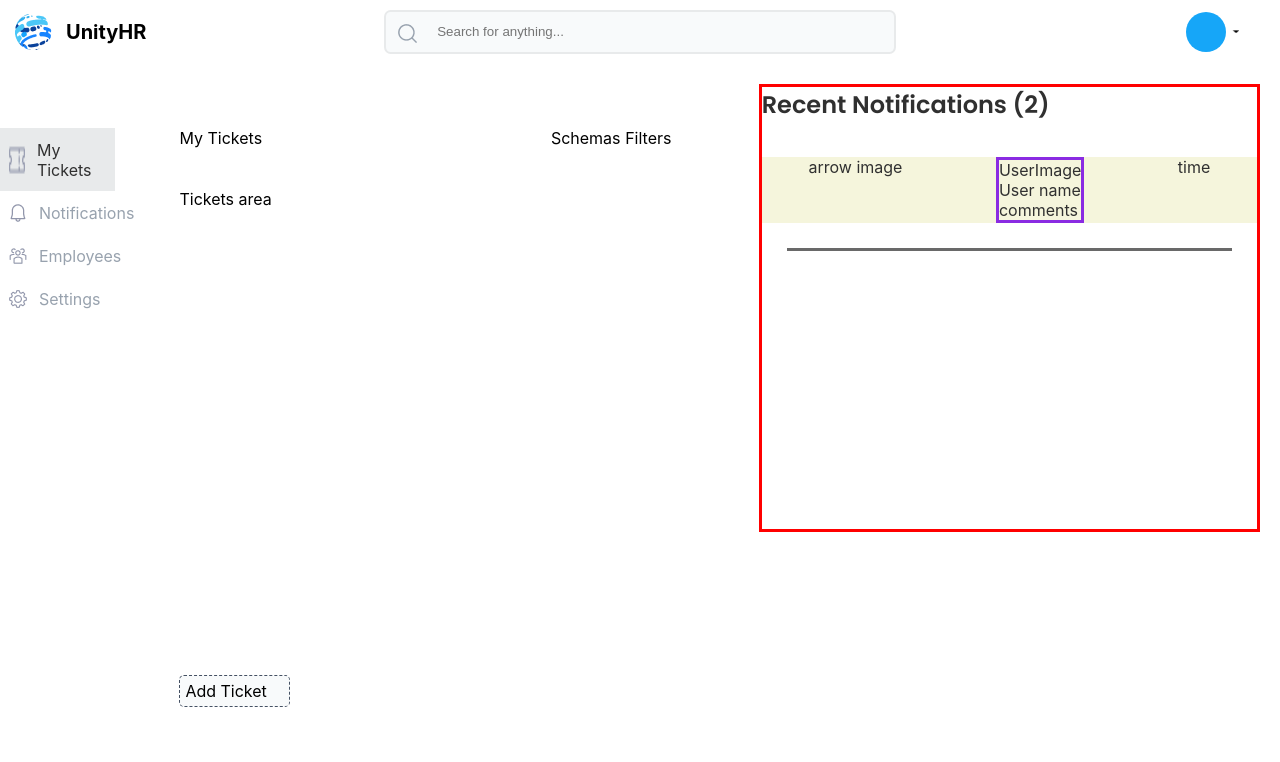
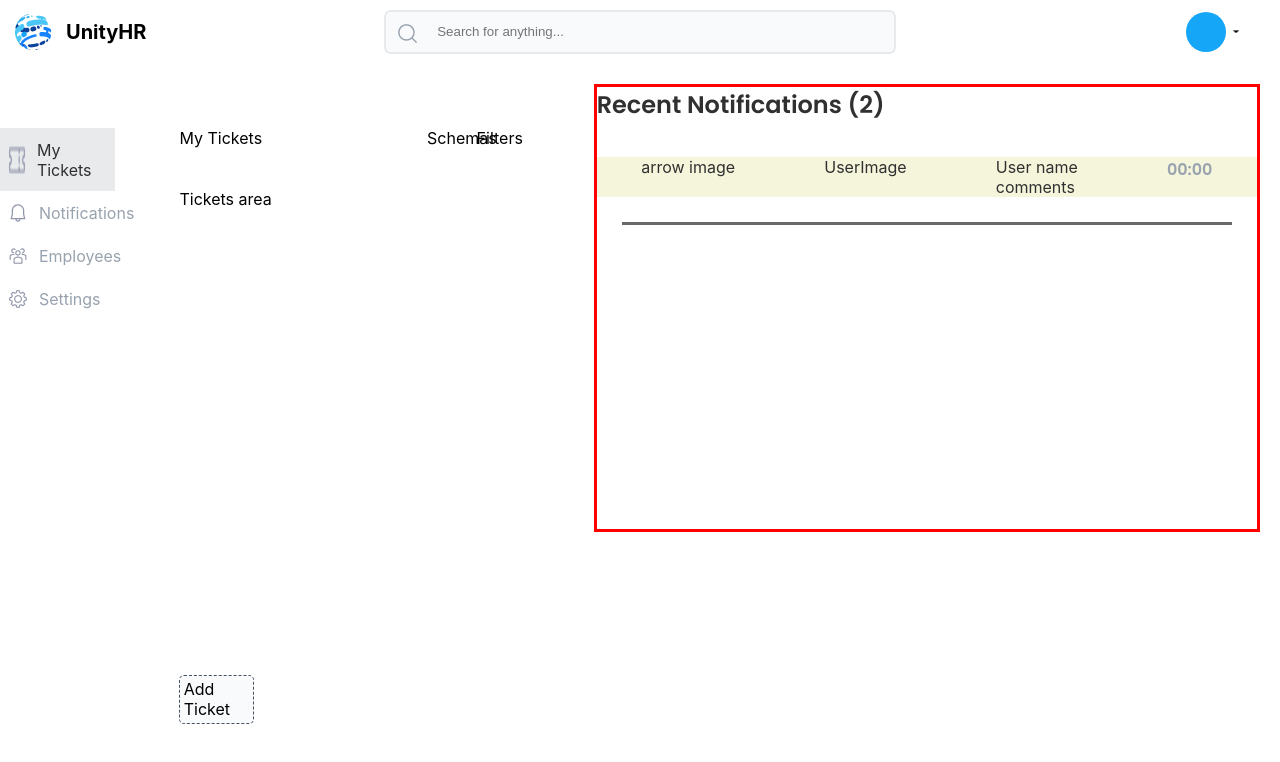
Before and after one commit to nology-tech/march-unityhr, a React (Create React App) app: page /dashboard in a window 1280 px wide. Shown: the top 762 px of the page. Built offline with nearby package versions, Linux system fonts and the light colour scheme.

Commit message:
styling finished

```diff
--- a/src/components/Notification/Notification.jsx
+++ b/src/components/Notification/Notification.jsx
@@ -3,20 +3,28 @@ import React from "react";
 
 const Notification = () => {
   return (
+    <section className="notification">
     <div className="container">
       <div className="container__notification">
         <div>arrow image</div>
-        <div className="container__notification-details">
-          UserImage
-          <div className="container__notification-details-users">
-            <div>User name</div>
-            <div>comments</div>
+        <div className="container__notification-details"> UserImage</div>
+        <div className="container__notification-details-users">
+          <div className="container__notification-details-username">
+            User name
           </div>
+          <div className="container__notification-details-comments">
+            comments
+          </div>
+
         </div>
-        <div>time</div>
+        <div className="container__time">00:00</div>
       </div>
-      <div className="line"> </div>
+
+
     </div>
+    <div className="line"> </div>
+     </section>
+
   );
 };
 
--- a/src/components/Notification/Notification.scss
+++ b/src/components/Notification/Notification.scss
@@ -1,8 +1,12 @@
+@use "../../assets/sass/variables" as *;
+
 .container {
   margin-top: 35px;
   width: 100%;
   display: flex;
-  flex-direction: column;
+  flex-direction: row;
+  justify-content: space-around;
+
 
   &__notification {
     width: 100%;
@@ -13,17 +17,25 @@
   }
 
   &__notification-details {
-    border: 3px;
-    border-style: solid;
-    border-color: blueviolet;
+
+
   }
+
+  &__time {
+    color:$font-color-grey;
+    font-weight:600;
+    font-family: $font-poppins;
+
+
+
+  }
+
 }
-.line {
+.line{
   background-color: gray;
   height: 3px;
   border: 5px;
-  border-color: darkgray;
+
   background-color: dimgray;
-  color: red;
   margin: 25px;
 }
--- a/src/containers/NotificationBoard/NotificationBoard.scss
+++ b/src/containers/NotificationBoard/NotificationBoard.scss
@@ -3,7 +3,7 @@
   background-color: $font-color-white;
   color: $font-color-black;
   height: 60%;
-  width: 100%;
+  width: 200%;
   border: solid;
   border-color: red;
   margin: 20px;
```
